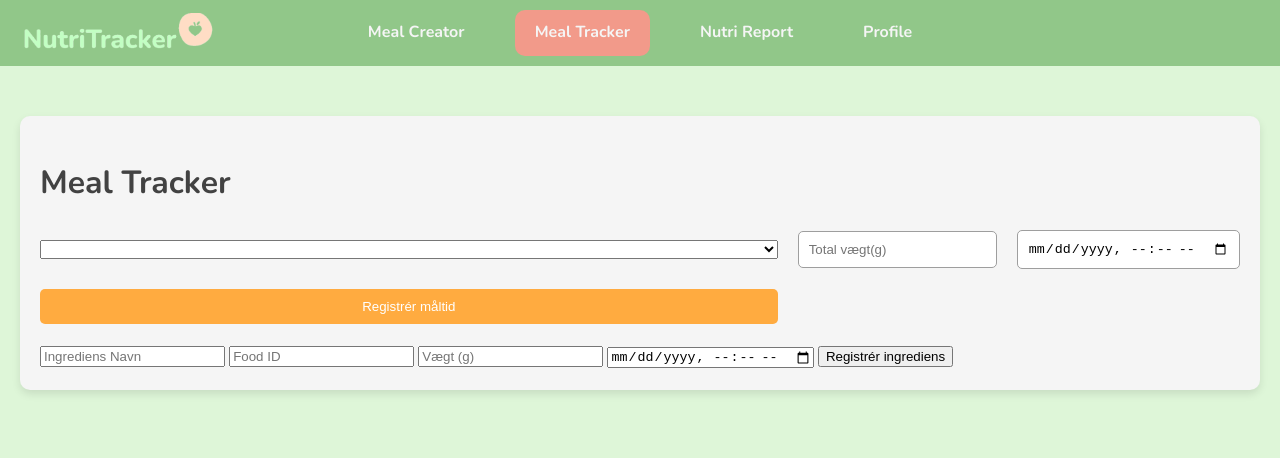
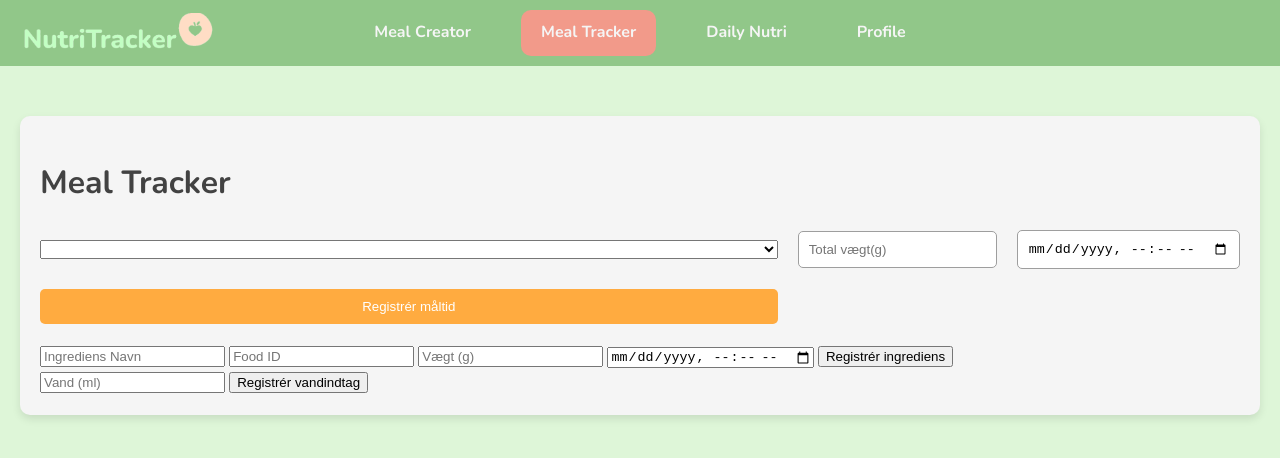
Before and after one commit to Habiiib99/NutriTracker, a plain HTML site: page NutriTracker_Project/mealtracker.html in a window 1280 px wide. Drawn offline with nearby package versions, Linux system fonts and the light colour scheme; no server answers.

Commit message:
Update mealtracker.html

```diff
--- a/NutriTracker_Project/mealtracker.html
+++ b/NutriTracker_Project/mealtracker.html
@@ -13,7 +13,7 @@
         <img src="Billede2.png" alt="NutriTracker Logo" class="navbar-logo">
         <a href="mealcreator.html">Meal Creator</a>
         <a href="mealtracker.html" class="active">Meal Tracker</a>
-        <a href="nutriReport.html">Nutri Report</a>
+        <a href="dailyNutri.html">Daily Nutri</a>
         <a href="profile.html">Profile</a>
     </nav>
 
@@ -35,8 +35,19 @@
             <button type="submit">Registrér ingrediens</button>
         </form>
 
+        <form id="water-registration-form">
+            <input type="number" id="water-amount" placeholder="Vand (ml)" required>
+            <button type="submit">Registrér vandindtag</button>
+        </form>
+
+
+
         <div id="registered-meals">
             <!-- Registered meals will be displayed here -->
+        </div>
+
+        <div id="registered-water">
+            <!-- Vandindtagslog vil blive vist her -->
         </div>
 
 
```
